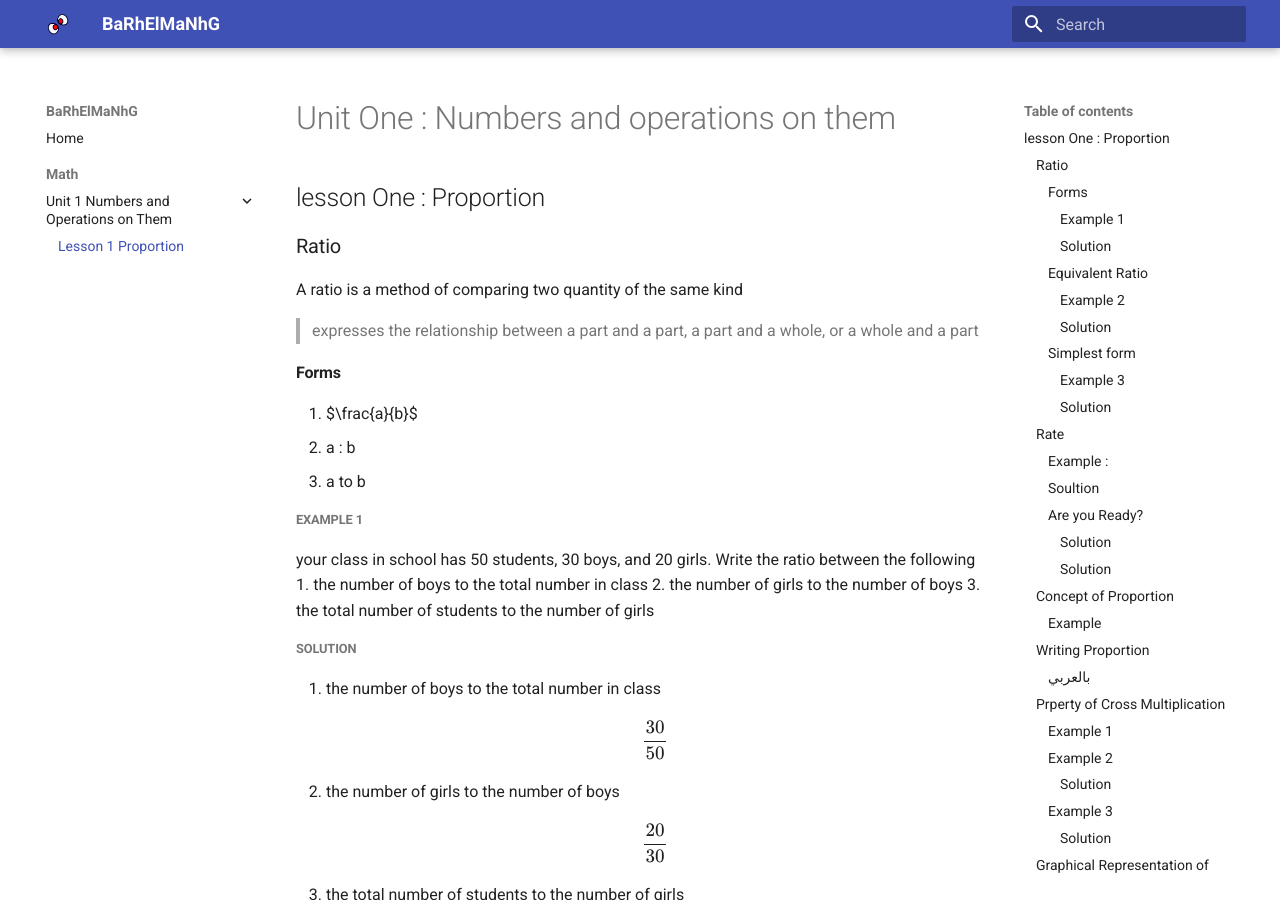
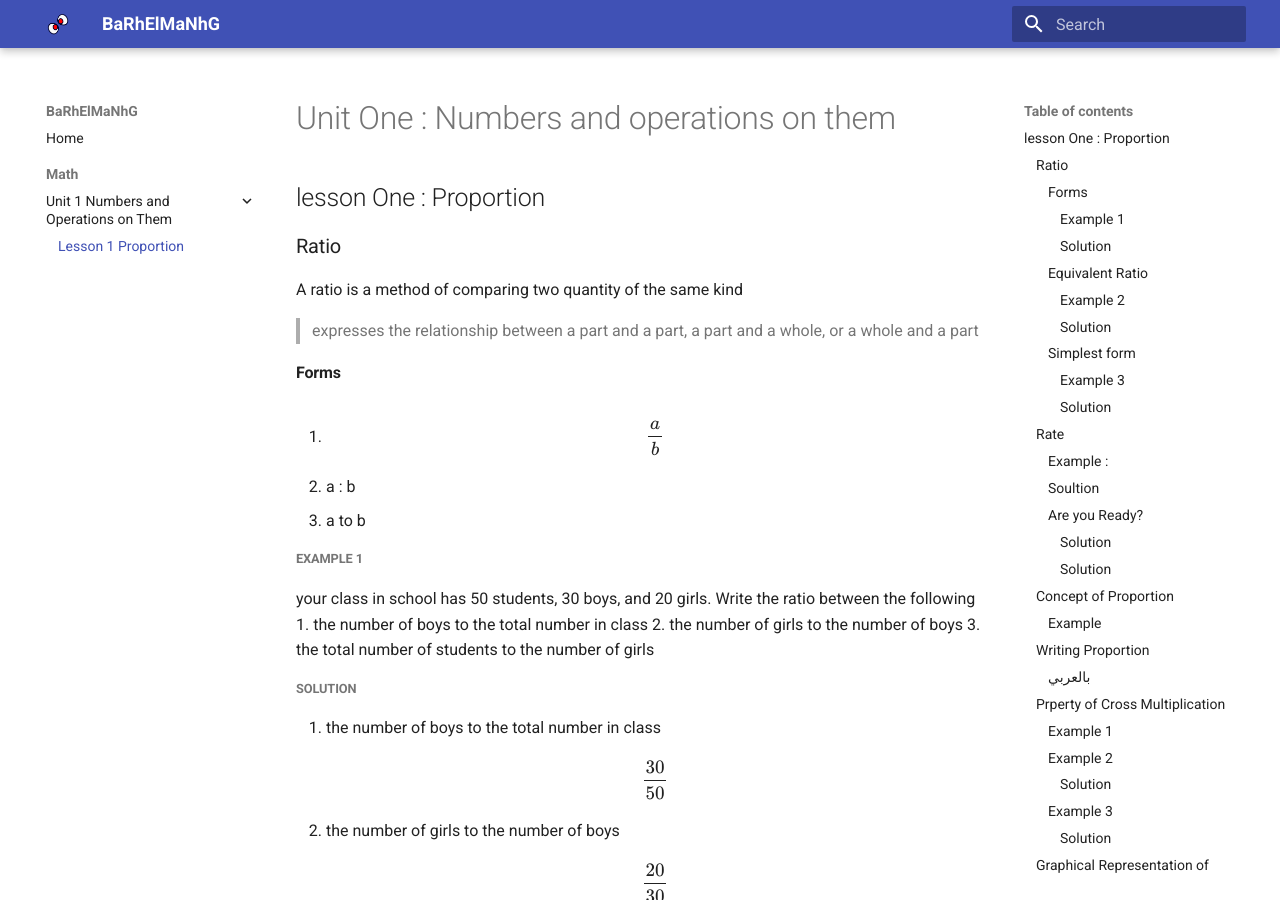
Before and after one commit to amansour-gh/educational.github.io, an MkDocs documentation site: the page built from docs/math/unit1/lesson1.md, in a window 1280 px wide and 900 px high. Built offline with MkDocs 1.6.1 and Material for MkDocs 9.7.7, drawn with Linux system fonts in a browser that asks for light colours.

Commit message:
240927-29

```diff
--- a/docs/math/unit1/lesson1.md
+++ b/docs/math/unit1/lesson1.md
@@ -5,7 +5,7 @@ A ratio is a method of comparing two quantity of the same kind
 > expresses the relationship between a part and a part, a part and a whole, or a whole and a part
 
 #### Forms
-1. $\frac{a}{b}$
+1. $$\frac{a}{b}$$
 2. a : b
 3. a to b
 
```
